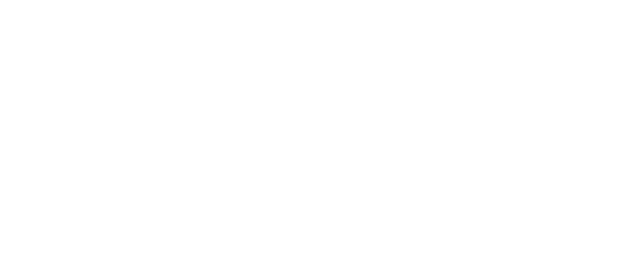
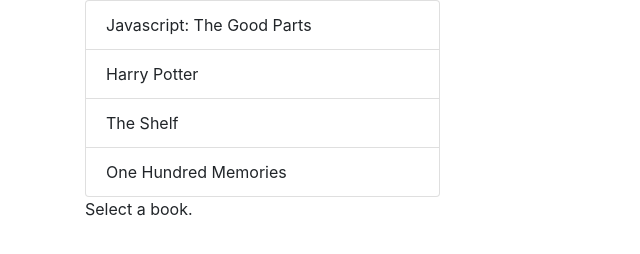
Before and after one commit to mascardoso/react-redux-books, a website: page index.html in a window 1280 px wide. Shown: the whole page, without its empty margins (0-640 px from the left). Drawn offline with nearby package versions, Linux system fonts and the light colour scheme; the site is published under a folder, as on GitHub Pages, so addresses that start at the root find nothing; files whose address does not match are found by name.

Commit message:
changed route

```diff
--- a/index.html
+++ b/index.html
@@ -2,11 +2,11 @@
 <html>
   <head>
     <meta name="viewport" content="width=device-width, initial-scale=1">
-    <link rel="stylesheet" href="/style/style.css">
+    <link rel="stylesheet" href="./style/style.css">
     <link rel="stylesheet" href="https://cdn.rawgit.com/twbs/bootstrap/48938155eb24b4ccdde09426066869504c6dab3c/dist/css/bootstrap.min.css">
   </head>
   <body>
     <main class="container"></main>
   </body>
-  <script src="/bundle.js"></script>
+  <script src="./bundle.js"></script>
 </html>
```
